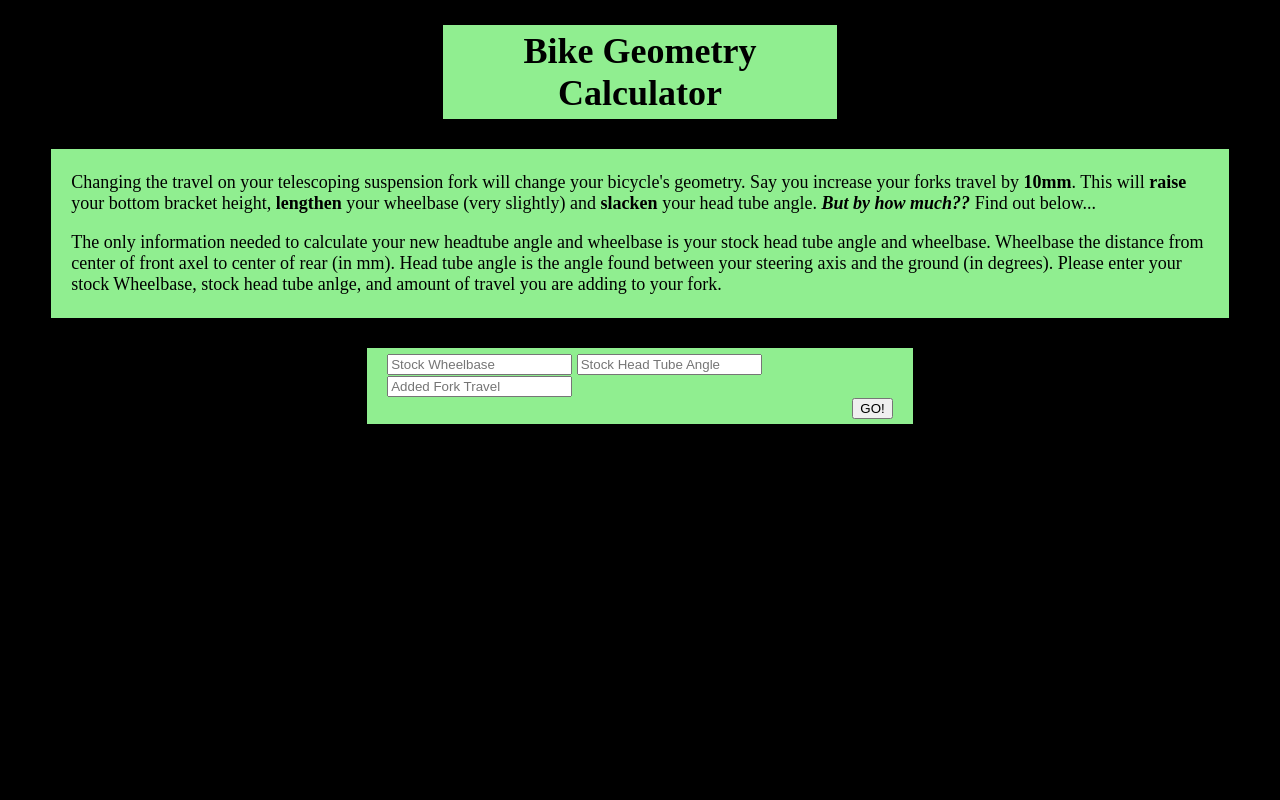
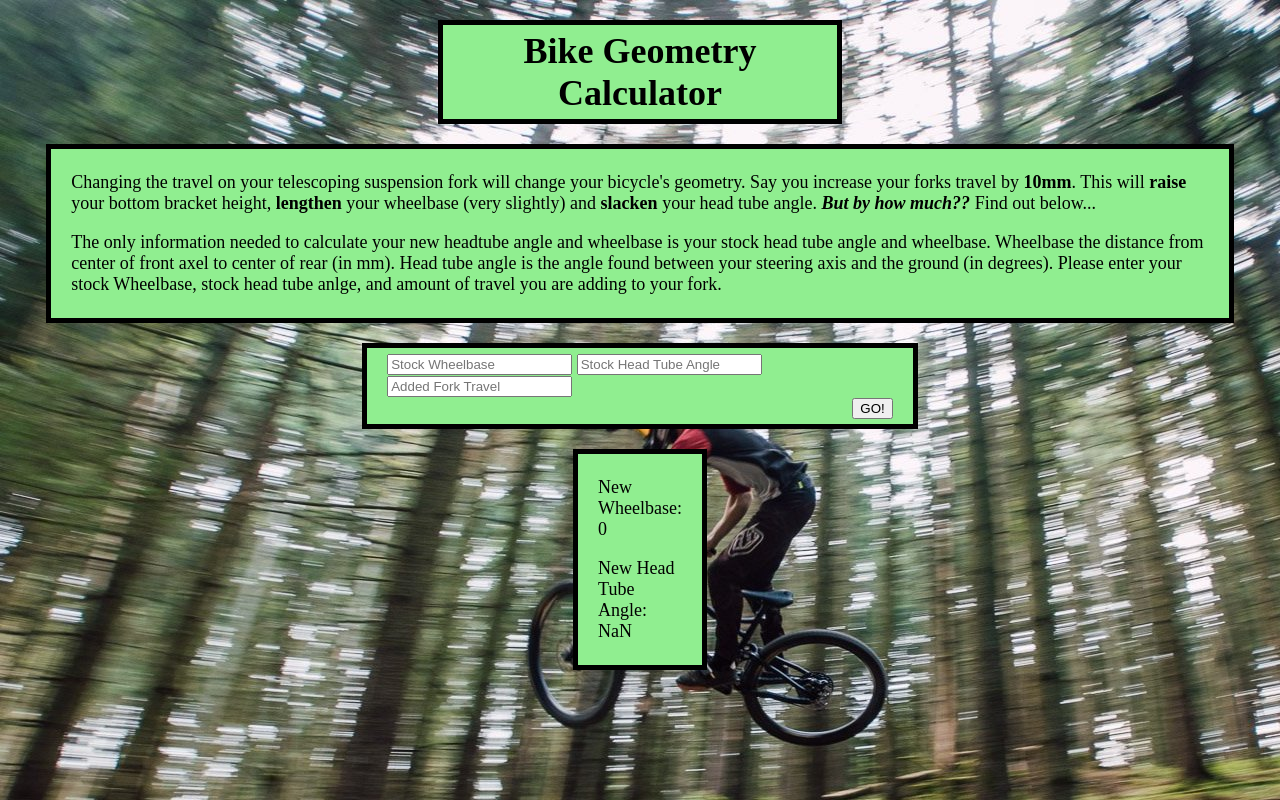
Before and after one commit to DaisyMusser/geo-matic, a plain HTML site: page index.html in a window 1280 px wide. Both pictures are taken after a click on the button "GO!". Drawn offline with Linux system fonts and the light colour scheme.

Commit message:
commiting final version

```diff
--- a/index.html
+++ b/index.html
@@ -28,6 +28,8 @@
                     <button type="button">GO!</button>
                 </div>
             </section>
+            <section id="results-box">
+            </section>
         </main>
     </body>
 </html>
--- a/scripts/script.js
+++ b/scripts/script.js
@@ -13,12 +13,14 @@ function to_degrees(radians) {
 }
 
 function getNewGeo() {
-
     let WB = document.getElementById("WB").value;
     let HT = document.getElementById("HT").value;
     let AT = document.getElementById("AT").value;
     let y = to_radians(180 - HT);
-    let nWB = Math.sqrt(WB**2 + AT**2 - 2*WB*AT*Math.cos(y))
-    let nHT = to_degrees(Math.acos((nWB**2 + AT*10*2 - WB**2)/(2*nWB*AT)))
-    console.log(nHT);
+    const nWB = Math.round(Math.sqrt(WB**2 + AT**2 - 2*WB*AT*Math.cos(y)))
+    const nHT = Math.round(to_degrees(Math.acos((nWB**2 + AT*10*2 - WB**2)/(2*nWB*AT))))
+    let results = document.getElementById("results-box");
+    const result_text = "<p>New Wheelbase: " + nWB + "</p><p>New Head Tube Angle: " + nHT + "</p>";
+    results.innerHTML = result_text;
+    results.style.display = "block";
 }
--- a/styles/style.css
+++ b/styles/style.css
@@ -1,5 +1,5 @@
 body {
-    background-image: url("../titan.jpg");
+    background-image: url("../images/titan.jpg");
     background-color: black;
     font-size: 18px;
     background-origin: border-box;
@@ -26,6 +26,11 @@ section {
     width: 90%;
 }
 
+section#results-box {
+    display: none;
+    width: min-content;
+}
+
 section.data-entry-boxes {
     width: 40%;
 }
```
Also changed, not shown: images/titan.jpg (added).
